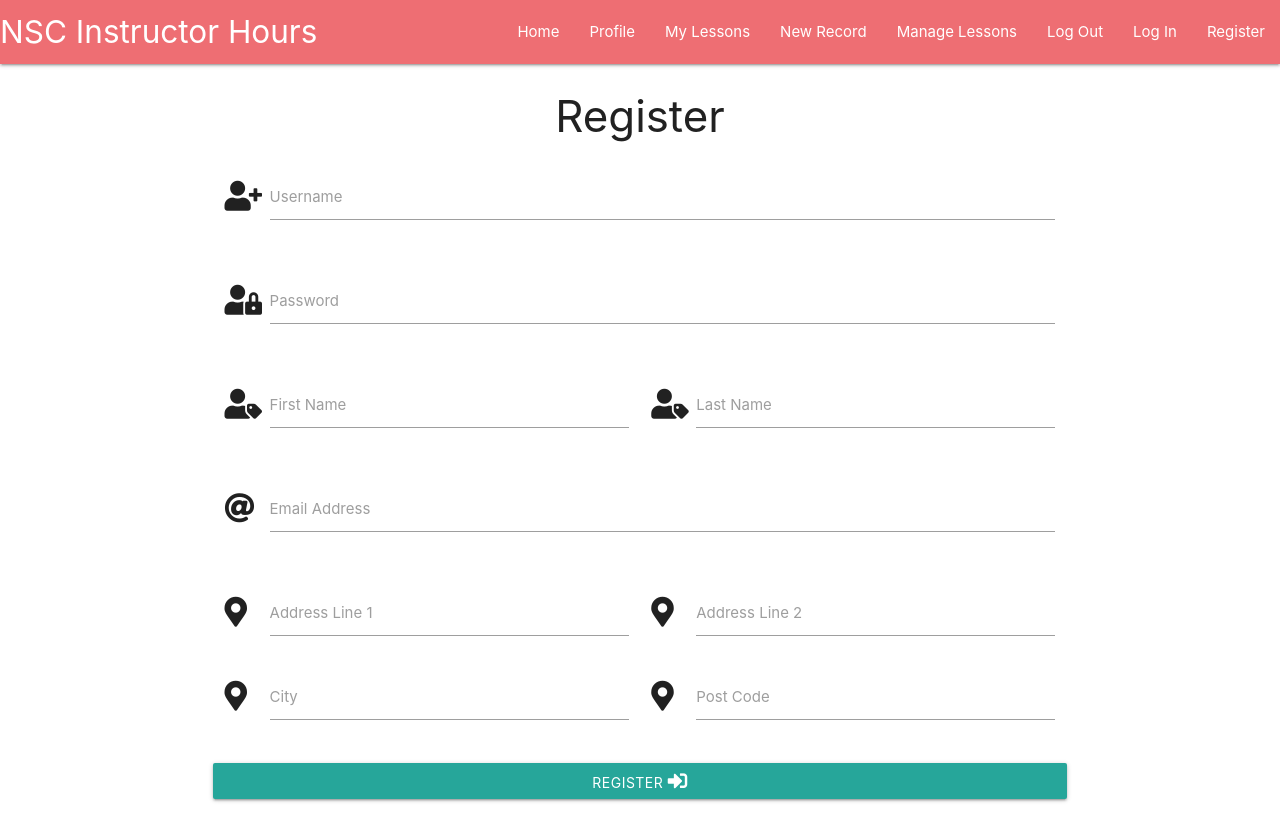
After one commit to CharlieC115/MS3-NSC-Volunteer-Hours, a Flask app: page /register in a window 1280 px wide. The commit adds this page. Run offline with Flask 2, Linux system fonts and the light colour scheme; some libraries are stand-ins or nearby versions.

Commit message:
Created register.html and populate form to submit to database. Also made profile only show the users profile and not all profiles

```diff
--- a/app.py
+++ b/app.py
@@ -2,6 +2,7 @@ import os
 from flask import Flask, render_template, flash, redirect, request, session, url_for
 from flask_pymongo import PyMongo
 from bson.objectid import ObjectId
+from werkzeug.security import generate_password_hash, check_password_hash
 if os.path.exists('env.py'):
     import env
 
@@ -28,6 +29,37 @@ def profile():
     users = mongo.db.users.find()
     return render_template('profile.html', users=users)
 
+@app.route('/register', methods=['GET', 'POST'])
+def register():
+    if request.method == 'POST':
+        # check if username already exists in db
+        existing_user = mongo.db.users.find_one(
+            {'username': request.form.get('username').lower()})
+
+        if existing_user:
+            flash('Username already exists')
+            return redirect(url_for('register'))
+
+        register = {
+            'username': request.form.get('username').lower(),
+            'password': generate_password_hash(request.form.get('password')),
+            'first_name': request.form.get('first_name'),
+            'last_name': request.form.get('last_name'),
+            'email_address': request.form.get('email_address'),
+            'address_line_1': request.form.get('address_line_1'),
+            'address_line_2': request.form.get('address_line_2'),
+            'address_city': request.form.get('address_city'),
+            'address_post_code': request.form.get('address_post_code')
+        }
+        mongo.db.users.insert_one(register)
+
+        # put the new user into 'session' cookie
+        session['user'] = request.form.get('username').lower()
+        flash('Registration Successful!')
+        return redirect(url_for('profile', username=session['user']))
+
+    return render_template('register.html')
+
 
 if __name__ == '__main__':
     app.run(host=os.environ.get('IP'),
--- a/templates/base.html
+++ b/templates/base.html
@@ -26,7 +26,7 @@
                     <li><a href="#">Manage Lessons</a></li>
                     <li><a href="#">Log Out</a></li>
                     <li><a href="#">Log In</a></li>
-                    <li><a href="#">Register</a></li>
+                    <li><a href="{{ url_for('register') }}">Register</a></li>
                 </ul>
             </div>
         </nav>
@@ -40,7 +40,7 @@
             <li><a href="#">Manage Lessons</a></li>
             <li><a href="#">Log Out</a></li>
             <li><a href="#">Log In</a></li>
-            <li><a href="#">Register</a></li>
+            <li><a href="{{ url_for('register') }}">Register</a></li>
         </ul>
     </header>
 
--- /dev/null
+++ b/templates/register.html
@@ -0,0 +1,79 @@
+{% extends 'base.html' %}
+{% block content %}
+
+    <h3 class="center-align">Register</h3>
+
+    <div class="row">
+        <form class="col s12 m8 offset-m2" method="POST" action="{{ url_for('register') }}">
+            <div>
+                <!-- username -->
+                <div class="row">
+                    <div class="input-field col s12">
+                        <i class="fas fa-user-plus prefix"></i>
+                        <input id="username" name="username" type="text" minlength="8" maxlength="20" pattern="(?=.*[a-z])(?=.*[A-Z]).{8,20}" title="Must contain at least one number, one uppercase and one lowercase letter, and at least 8 or more characters" class="validate" required>
+                        <label for="username">Username</label>
+                    </div>
+                </div>
+                <!-- password -->
+                <div class="row">
+                    <div class="input-field col s12">
+                        <i class="fas fa-user-lock prefix"></i>
+                        <input id="password" name="password" type="password" minlength="8" maxlength="15" pattern="(?=.*[a-z])(?=.*[A-Z]).{8,15}" title="Must contain at least one uppercase and one lowercase letter, and at least 8 or more characters" class="validate" required>
+                        <label for="password">Password</label>
+                    </div>
+                </div>
+                <!-- name -->
+                <div class="row">
+                    <div class="input-field col s6">
+                        <i class="fas fa-user-tag prefix"></i>
+                        <input id="first_name" name="first_name" type="text" minlength="5" maxlength="15" pattern="^[a-zA-Z]{3,15}$" title="Must contain 3 to 15 characters" class="validate" required>
+                        <label for="first_name">First Name</label>
+                    </div>
+                    <div class="input-field col s6">
+                        <i class="fas fa-user-tag prefix"></i>
+                        <input id="last_name" name="last_name" type="text" minlength="5" maxlength="15" pattern="^[a-zA-Z]{3,15}$" title="Must contain 3 to 15 characters" class="validate" required>
+                        <label for="last_name">Last Name</label>
+                    </div>
+                </div>
+                <!-- email address -->
+                <div class="row">
+                    <div class="input-field col s12">
+                        <i class="fas fa-at prefix"></i>
+                        <input id="email_address" name="email_address" type="text" minlength="5" maxlength="30" pattern="[a-z0-9._%+-]+@[a-z0-9.-]+\.[a-z]{2,}$" title="Must contain an @ and '.' Example: abc@def.eu" class="validate" required>
+                        <label for="email_address">Email Address</label>
+                    </div>
+                </div>
+                <!-- address -->
+                <div class="row">
+                    <div class="input-field col s6">
+                        <i class="fas fa-map-marker-alt prefix"></i>
+                        <input id="address_line_1" name="address_line_1" type="text" minlength="3" maxlength="25" pattern="^[a-zA-Z0-9\s]{3,25}$" title="Can only contain letters, numbers and spaces. 3 to 25 characters." class="validate" required>
+                        <label for="address_line_1">Address Line 1</label>
+                    </div>
+                    <div class="input-field col s6">
+                        <i class="fas fa-map-marker-alt prefix"></i>
+                        <input id="address_line_2" name="address_line_2" type="text" minlength="3" maxlength="25" pattern="^[a-zA-Z0-9\s]{3,25}$" title="Can only contain letters, numbers and spaces. 3 to 25 characters." class="validate">
+                        <label for="address_line_2">Address Line 2</label>
+                    </div>
+                    <div class="input-field col s6">
+                        <i class="fas fa-map-marker-alt prefix"></i>
+                        <input id="address_city" name="address_city" type="text" minlength="3" maxlength="20" pattern="^[a-zA-Z\s]{3,20}$" title="Can only contain letters, numbers and spaces. 3 to 20 characters." class="validate" required>
+                        <label for="address_city">City</label>
+                    </div>
+                    <div class="input-field col s6">
+                        <i class="fas fa-map-marker-alt prefix"></i>
+                        <input id="address_post_code" name="address_post_code" type="text" minlength="7" maxlength="8" pattern="[A-Z]{1,2}[0-9]{1,2} [0-9][A-Z]{2}" title="Must contain on capital letters and numbers with a single space. Example: AB9 0EH" class="validate" required>
+                        <label for="address_post_code">Post Code</label>
+                    </div>
+                </div>
+                <!-- register -->
+                <div class="row">
+                    <button type="submit" class="col s12 btn">
+                        Register <i class="fas fa-sign-in-alt"></i>
+                    </button>
+                </div>
+            </div>
+        </from>
+    </div>
+
+{% endblock %}
```
Also changed, not shown: templates/profile.html (+7 -3 lines).
